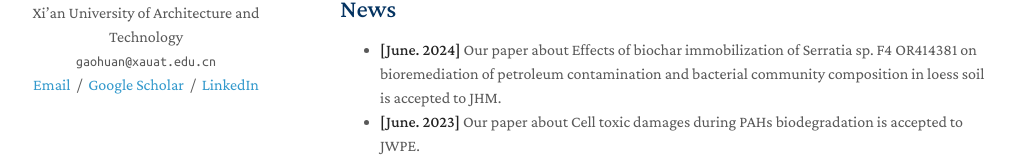
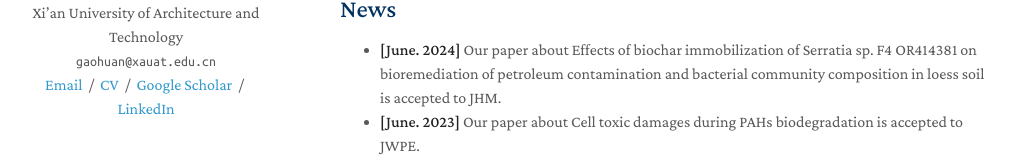
Before and after one commit to gH050801/gH050801.github.io, a plain HTML site: page index.html in a window 1280 px wide. Shown: the part 292-453 px from the top of the page, without its empty margins (130-1149 px from the left). Drawn offline with nearby package versions, Linux system fonts and the light colour scheme; a script that the page names is missing.

Commit message:
Update index.html

```diff
--- a/index.html
+++ b/index.html
@@ -55,8 +55,8 @@
 
         <p style="text-align:center">
           <a href="mailto:gaohuan@xauat.edu.cn">Email</a> &nbsp/&nbsp
-          <!-- <a href="data/CVH.pdf">CV</a> &nbsp/&nbsp
-          <a href="https://gh050801.github.io">Github</a> &nbsp/&nbsp-->
+          <a href="./asset/cv.pdf">CV</a> &nbsp/&nbsp
+          <!-- <a href="https://gh050801.github.io">Github</a> &nbsp/&nbsp-->
           <a href="https://scholar.google.com/citations?hl=en&view_op=list_works&gmla=AKKJWFdchMIzby1TxZocQ6jGAthiNq1Elutj8r7cnCd1q-a9HvxPuvbcz78MWU3XPft-6aYF-Yp5nXvVmnx81w&user=b67YH3oAAAAJ">Google Scholar</a> &nbsp/&nbsp
           <a href="https://www.linkedin.com"> LinkedIn </a>
 
```
